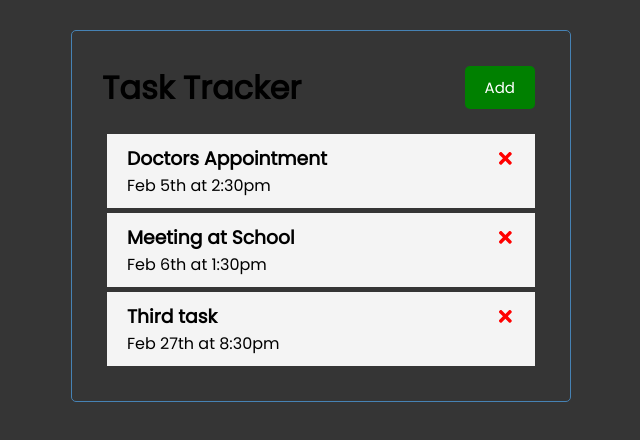
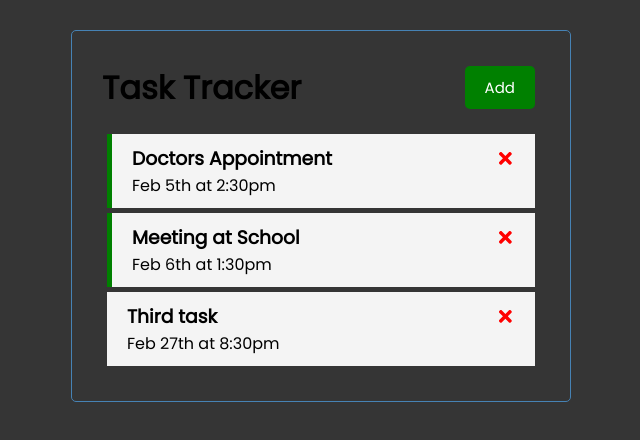
Before and after one commit to philmottin/react-task-tracker, a React (Create React App) app: page / in a window 1280 px wide. Shown: the top 440 px of the page, without its empty margins (319-959 px from the left). Built offline with nearby package versions, Linux system fonts and the light colour scheme.

Commit message:
Add reminder to Task
Add onToggle method

```diff
--- a/src/App.js
+++ b/src/App.js
@@ -30,11 +30,21 @@
     setTasks(tasks.filter((task) => task.id !== id));
   };
 
+  // Toggle reminder
+  const toggleReminder = (id) => {
+    console.log('Reminder: ', id);
+    setTasks(
+      tasks.map((task) =>
+        task.id === id ? { ...task, reminder: !task.reminder } : task
+      )
+    );
+  };
+
   return (
     <div className='container'>
       <Header />
       {tasks.length > 0 ? (
-        <Tasks tasks={tasks} onDelete={deleteTask} />
+        <Tasks tasks={tasks} onDelete={deleteTask} onToggle={toggleReminder} />
       ) : (
         'No tasks to show'
       )}
--- a/src/components/Task.js
+++ b/src/components/Task.js
@@ -1,7 +1,10 @@
 import { FaTimes } from 'react-icons/fa';
-const Task = ({ task, onDelete }) => {
+const Task = ({ task, onDelete, onToggle }) => {
   return (
-    <div className='task'>
+    <div
+      className={`task ${task.reminder ? 'reminder' : ''}`}
+      onDoubleClick={() => onToggle(task.id)}
+    >
       <h3>
         {task.text}{' '}
         <FaTimes
--- a/src/components/Tasks.js
+++ b/src/components/Tasks.js
@@ -1,10 +1,15 @@
 import Task from './Task';
 
-const Tasks = ({ tasks, onDelete }) => {
+const Tasks = ({ tasks, onDelete, onToggle }) => {
   return (
     <>
       {tasks.map((task) => (
-        <Task key={task.id} task={task} onDelete={onDelete} />
+        <Task
+          key={task.id}
+          task={task}
+          onDelete={onDelete}
+          onToggle={onToggle}
+        />
       ))}
     </>
   );
```
